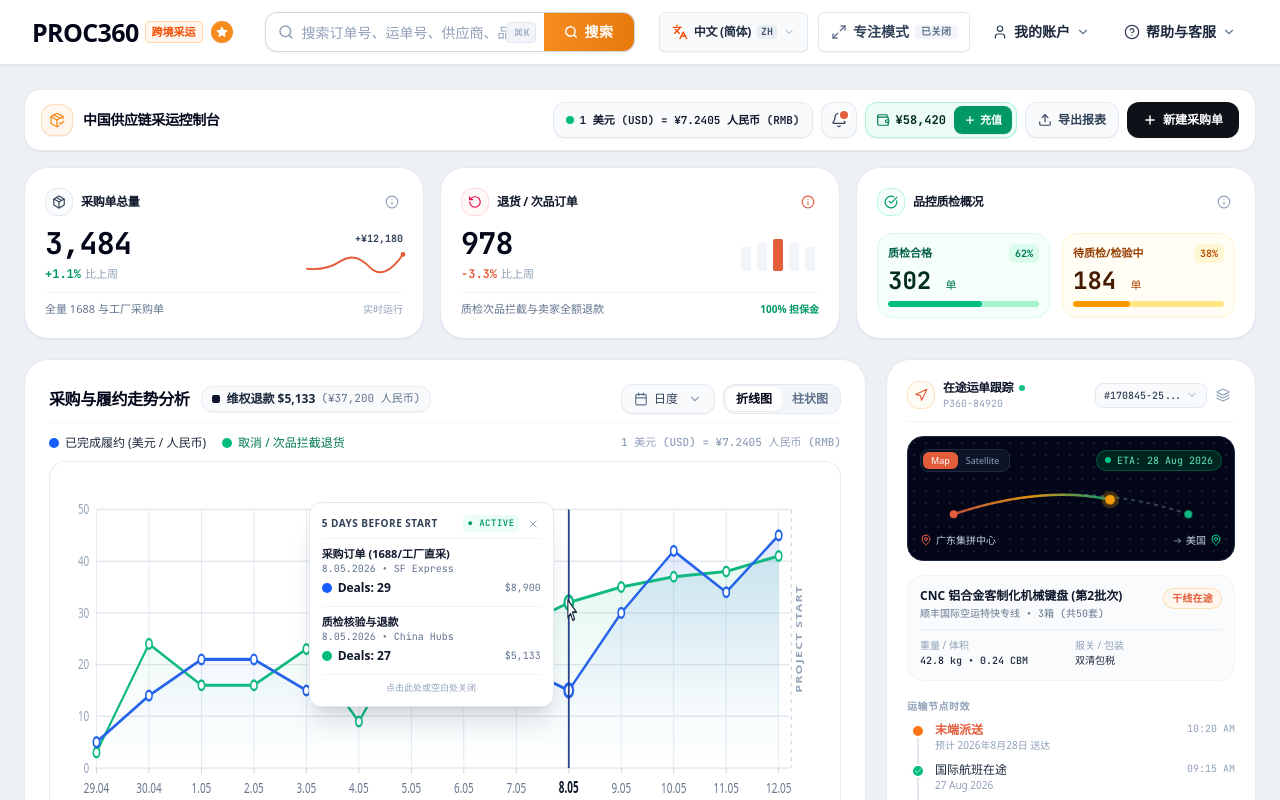
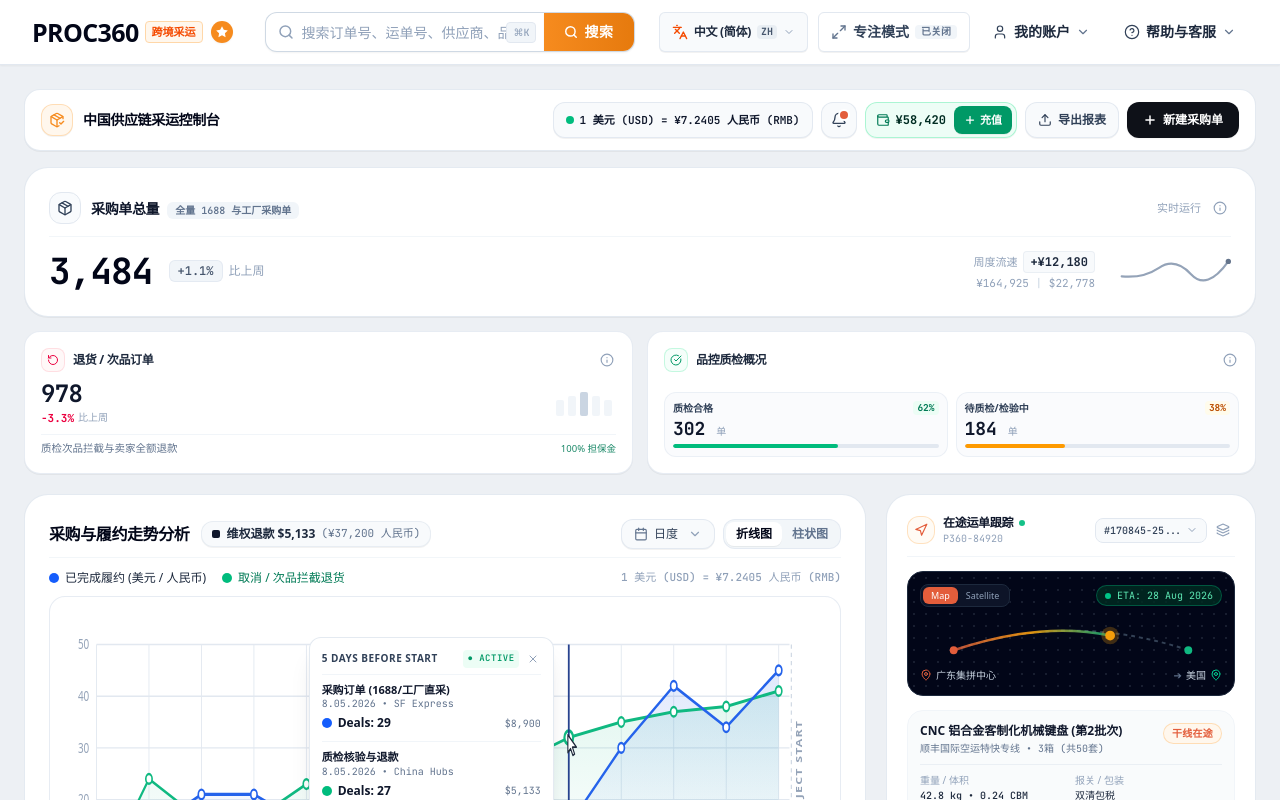
Before and after one commit to G00dhead/Proc361, a React (Vite) app: page / in a window 1280 px wide. Shown: the top 800 px of the page. Built offline with nearby package versions, Linux system fonts and the light colour scheme; a web font is replaced by a local one.

Commit message:
feat(analytics): restructure sourcing dashboard stats
Adopted a hierarchical layout for sourcing analytics to prioritize the total orders metric, improving readability and visual emphasis on key business KPIs.

```diff
--- a/src/components/SourcingAnalyticsSection.tsx
+++ b/src/components/SourcingAnalyticsSection.tsx
@@ -335,19 +335,28 @@
   return (
     <>
       <div className="w-full flex flex-col gap-4 sm:gap-5">
-        {/* TOP ROW: 3 STAT CARDS */}
-        <div className="grid grid-cols-1 sm:grid-cols-3 gap-3.5 sm:gap-4">
-
-          {/* Card 1: Total Orders */}
-          <div className="bg-white rounded-3xl p-4 sm:p-5 border border-slate-200/90 shadow-2xs flex flex-col justify-between relative hover:border-slate-300 transition-all group">
-            {/* Header with Box Icon & Info */}
-            <div className="flex items-center justify-between">
+        {/* TOP STATS WITH CLEAR HIERARCHY: Primary Total Orders at top, Secondary smaller cards below */}
+        <div className="flex flex-col gap-3 sm:gap-3.5">
+
+          {/* Top / Primary Hero Card: Total Orders */}
+          <div className="bg-white rounded-3xl p-4 sm:p-6 border border-slate-200/90 shadow-2xs relative hover:border-slate-300 transition-all">
+            {/* Header */}
+            <div className="flex items-center justify-between pb-3 border-b border-slate-100/90">
+              <div className="flex items-center gap-2.5">
+                <div className="w-8 h-8 rounded-xl border border-slate-200 flex items-center justify-center text-slate-700 bg-slate-50/80">
+                  <Package className="w-4 h-4 text-slate-700" />
+                </div>
+                <div>
+                  <span className="text-xs sm:text-sm font-bold text-slate-900 tracking-tight">{t.totalOrders}</span>
+                  <span className="ml-2 px-2 py-0.5 rounded-md bg-slate-100 text-slate-500 font-mono text-[10px] font-semibold">
+                    {t.all1688FactoryPos}
+                  </span>
+                </div>
+              </div>
               <div className="flex items-center gap-2">
-                <div className="w-7 h-7 rounded-xl border border-slate-200 flex items-center justify-center text-slate-700 bg-slate-50/50">
-                  <Package className="w-3.5 h-3.5 text-slate-700" />
-                </div>
-                <span className="text-xs font-bold text-slate-900 tracking-tight">{t.totalOrders}</span>
-              </div>
+                <span className="hidden sm:inline-block text-[11px] text-slate-400 font-medium">
+                  {t.activeStatus}
+                </span>
                 <Tooltip
                   title={t.totalOrders}
                   content={language === 'zh' ? '通过 1688、淘宝及工厂直采的所有采购单累计汇总。' : "Cumulative count of all Purchase Orders routed through 1688, Taobao, and OEM factories."}
@@ -361,53 +370,67 @@
                   </div>
                 </Tooltip>
               </div>
-
-            {/* Metric & Mini Sparkline */}
-            <div className="flex items-center justify-between mt-3">
-              <div>
-                <div className="text-2xl sm:text-3xl font-extrabold text-slate-950 font-mono tracking-tight leading-none">
+            </div>
+
+            {/* Main Metrics Row */}
+            <div className="flex flex-col sm:flex-row sm:items-center justify-between gap-4 pt-3.5">
+              {/* Primary Count & Dulled-out Delta */}
+              <div className="flex items-baseline sm:items-center gap-3 sm:gap-4 flex-wrap">
+                <div className="text-3xl sm:text-4xl font-extrabold text-slate-950 font-mono tracking-tight leading-none">
                   3,484
                 </div>
-                <div className="flex items-center gap-1 mt-2 text-xs font-bold text-emerald-600 font-mono">
-                  <span>+1.1%</span>
-                  <span className="text-slate-400 font-normal font-sans text-[11px]">{t.vsLastWeek}</span>
-                </div>
-              </div>
-
-              {/* Sparkline Visualizer with +$12,180 badge */}
-              <div className="flex flex-col items-end">
-                <span className="text-[10px] font-mono font-bold text-slate-700 mb-0.5">
+                {/* Dulled out color badge matching user selection */}
+                <div className="flex items-center gap-1.5">
+                  <span className="inline-flex items-center gap-1 px-2 py-0.5 rounded-md bg-slate-100 text-slate-600 border border-slate-200/80 text-xs font-mono font-medium">
+                    +1.1%
+                  </span>
+                  <span className="text-slate-400 font-normal font-sans text-xs">{t.vsLastWeek}</span>
+                </div>
+              </div>
+
+              {/* Volume Velocity & Soft Sparkline */}
+              <div className="flex items-center gap-4 sm:gap-6 justify-between sm:justify-end">
+                <div className="flex flex-col items-start sm:items-end">
+                  <div className="flex items-center gap-1.5">
+                    <span className="text-[11px] text-slate-400 font-medium">{language === 'zh' ? '周度流速' : 'Weekly Velocity'}</span>
+                    <span className="text-xs font-mono font-bold text-slate-800 bg-slate-50 px-1.5 py-0.5 rounded border border-slate-200/60">
                       +¥12,180
                     </span>
-                <svg className="w-20 sm:w-24 h-8 overflow-visible" viewBox="0 0 100 30">
+                  </div>
+                  <div className="text-[11px] font-mono text-slate-400 mt-0.5">
+                    ¥{totalSourcedRMB.toLocaleString(undefined, { minimumFractionDigits: 0, maximumFractionDigits: 0 })} <span className="text-slate-300">|</span> ${totalSourcedUSD.toLocaleString(undefined, { minimumFractionDigits: 0, maximumFractionDigits: 0 })}
+                  </div>
+                </div>
+
+                {/* Refined Muted Sparkline */}
+                <div className="shrink-0">
+                  <svg className="w-24 sm:w-28 h-8 overflow-visible" viewBox="0 0 100 30">
                     <path
-                    d="M 0,20 Q 20,22 35,12 T 65,18 T 100,5"
+                      d="M 0,20 Q 20,22 35,12 T 65,18 T 100,6"
                       fill="none"
-                    stroke="#E35D3B"
+                      stroke="#94a3b8"
                       strokeWidth="2"
                       strokeLinecap="round"
                     />
-                  <circle cx="100" cy="5" r="2.5" fill="#E35D3B" />
+                    <circle cx="100" cy="6" r="2.5" fill="#64748b" />
                   </svg>
                 </div>
               </div>
-
-            {/* Helper Bar */}
-            <div className="mt-2.5 pt-2 border-t border-slate-100 flex items-center justify-between text-[11px] text-slate-500">
-              <span>{t.all1688FactoryPos}</span>
-              <span className="text-slate-400 text-[10px]">{t.activeStatus}</span>
-            </div>
-          </div>
-
-          {/* Card 2: Returns / QC Issues Orders */}
-          <div className="bg-white rounded-3xl p-4 sm:p-5 border border-slate-200/90 shadow-2xs flex flex-col justify-between relative hover:border-slate-300 transition-all group">
-            {/* Header with Rotate Icon & Info */}
+            </div>
+          </div>
+
+          {/* Secondary Row: Returns & Fulfilled Cards (Smaller & Compact) */}
+          <div className="grid grid-cols-1 sm:grid-cols-2 gap-3 sm:gap-3.5">
+
+            {/* Card 2: Returns / QC Issues Orders (Smaller) */}
+            <div className="bg-white rounded-2xl p-3 sm:p-4 border border-slate-200/80 shadow-2xs flex flex-col justify-between relative hover:border-slate-300 transition-all group">
+              {/* Header */}
               <div className="flex items-center justify-between">
                 <div className="flex items-center gap-2">
-                <div className="w-7 h-7 rounded-xl border border-rose-200/70 flex items-center justify-center text-rose-600 bg-rose-50/50">
-                  <RotateCcw className="w-3.5 h-3.5 text-rose-600" />
-                </div>
-                <span className="text-xs font-bold text-slate-900 tracking-tight">{t.returnsOrders}</span>
+                  <div className="w-6 h-6 rounded-lg border border-rose-200/60 flex items-center justify-center text-rose-600 bg-rose-50/50">
+                    <RotateCcw className="w-3 h-3 text-rose-600" />
+                  </div>
+                  <span className="text-xs font-bold text-slate-800 tracking-tight">{t.returnsOrders}</span>
                 </div>
                 <Tooltip
                   title={t.returnsOrders}
@@ -415,54 +438,54 @@
                   position="bottom"
                 >
                   <div
-                  className="text-slate-400 hover:text-slate-700 transition-colors p-1 rounded-lg hover:bg-slate-100 cursor-pointer"
+                    className="text-slate-400 hover:text-slate-700 transition-colors p-0.5 rounded-lg hover:bg-slate-100 cursor-pointer"
                     aria-label="Returns order explanation"
                   >
-                  <Info className="w-3.5 h-3.5 text-[#E35D3B]" />
+                    <Info className="w-3.5 h-3.5 text-slate-400" />
                   </div>
                 </Tooltip>
               </div>
 
               {/* Metric & Mini Columns */}
-            <div className="flex items-center justify-between mt-3">
+              <div className="flex items-center justify-between mt-2.5">
                 <div>
-                <div className="text-2xl sm:text-3xl font-extrabold text-slate-950 font-mono tracking-tight leading-none">
+                  <div className="text-xl sm:text-2xl font-extrabold text-slate-900 font-mono tracking-tight leading-none">
                     978
                   </div>
-                <div className="flex items-center gap-1 mt-2 text-xs font-bold text-[#E35D3B] font-mono">
-                  <span>-3.3%</span>
-                  <span className="text-slate-400 font-normal font-sans text-[11px]">{t.vsLastWeek}</span>
+                  <div className="flex items-center gap-1 mt-1 text-[11px] font-medium text-slate-500 font-mono">
+                    <span className="text-rose-600 font-bold">-3.3%</span>
+                    <span className="text-slate-400 font-normal font-sans text-[10px]">{t.vsLastWeek}</span>
                   </div>
                 </div>
 
                 {/* Mini Column Array */}
-              <div className="flex items-end gap-1.5 h-8 pr-1">
-                <div className="w-2.5 h-6 rounded-xs bg-slate-100" />
-                <div className="w-2.5 h-7 rounded-xs bg-slate-100" />
-                <div className="w-2.5 h-8 rounded-xs bg-[#E35D3B]" />
-                <div className="w-2.5 h-7 rounded-xs bg-slate-100" />
-                <div className="w-2.5 h-6 rounded-xs bg-slate-100" />
+                <div className="flex items-end gap-1 h-6 pr-1">
+                  <div className="w-2 h-4 rounded-xs bg-slate-100" />
+                  <div className="w-2 h-5 rounded-xs bg-slate-100" />
+                  <div className="w-2 h-6 rounded-xs bg-slate-300" />
+                  <div className="w-2 h-5 rounded-xs bg-slate-100" />
+                  <div className="w-2 h-4 rounded-xs bg-slate-100" />
                 </div>
               </div>
 
               {/* Helper Bar */}
-            <div className="mt-2.5 pt-2 border-t border-slate-100 flex items-center justify-between text-[11px] text-slate-500">
+              <div className="mt-2 pt-1.5 border-t border-slate-100 flex items-center justify-between text-[10.5px] text-slate-500">
                 <span className="truncate pr-1">
                   {t.returnsOrdersDesc}
                 </span>
-              <span className="text-emerald-600 font-semibold text-[10px]">{t.escrow100}</span>
-            </div>
-          </div>
-
-          {/* Card 3: Fulfilled Orders & QC Satisfaction */}
-          <div className="bg-white rounded-3xl p-4 sm:p-5 border border-slate-200/90 shadow-2xs flex flex-col justify-between relative hover:border-slate-300 transition-all group">
-            {/* Header with Checkmark Icon & Info */}
+                <span className="text-emerald-700/90 font-medium text-[9.5px] shrink-0">{t.escrow100}</span>
+              </div>
+            </div>
+
+            {/* Card 3: Fulfilled Orders & QC Satisfaction (Smaller) */}
+            <div className="bg-white rounded-2xl p-3 sm:p-4 border border-slate-200/80 shadow-2xs flex flex-col justify-between relative hover:border-slate-300 transition-all group">
+              {/* Header */}
               <div className="flex items-center justify-between">
                 <div className="flex items-center gap-2">
-                <div className="w-7 h-7 rounded-xl border border-emerald-200/70 flex items-center justify-center text-emerald-600 bg-emerald-50/50">
-                  <CheckCircle className="w-3.5 h-3.5 text-emerald-600" />
-                </div>
-                <span className="text-xs font-bold text-slate-900 tracking-tight">{t.fulfilledOrders}</span>
+                  <div className="w-6 h-6 rounded-lg border border-emerald-200/60 flex items-center justify-center text-emerald-600 bg-emerald-50/50">
+                    <CheckCircle className="w-3 h-3 text-emerald-600" />
+                  </div>
+                  <span className="text-xs font-bold text-slate-800 tracking-tight">{t.fulfilledOrders}</span>
                 </div>
                 <Tooltip
                   title={t.fulfilledOrders}
@@ -470,7 +493,7 @@
                   position="bottom"
                 >
                   <div
-                  className="text-slate-400 hover:text-slate-700 transition-colors p-1 rounded-lg hover:bg-slate-100 cursor-pointer"
+                    className="text-slate-400 hover:text-slate-700 transition-colors p-0.5 rounded-lg hover:bg-slate-100 cursor-pointer"
                     aria-label="Fulfilled orders explanation"
                   >
                     <Info className="w-3.5 h-3.5" />
@@ -479,34 +502,36 @@
               </div>
 
               {/* Split Progress Columns with Clear Contextual Labels */}
-            <div className="grid grid-cols-2 gap-3 mt-3">
-              {/* Passed QC / Satisfied (Green) */}
-              <div className="bg-emerald-50/50 p-2.5 rounded-2xl border border-emerald-100/80">
+              <div className="grid grid-cols-2 gap-2 mt-2">
+                {/* Passed QC */}
+                <div className="bg-slate-50/70 p-2 rounded-xl border border-slate-200/60">
                   <div className="flex items-center justify-between">
-                  <span className="text-[11px] text-emerald-800 font-bold">{t.passedQc}</span>
-                  <span className="text-[10px] font-mono font-bold text-emerald-700 bg-emerald-100/70 px-1.5 py-0.5 rounded-md">62%</span>
-                </div>
-                <div className="text-xl sm:text-2xl font-extrabold text-emerald-950 font-mono leading-none mt-1.5">
-                  302 <span className="text-[11px] font-sans font-normal text-emerald-700">{t.poUnit}</span>
-                </div>
-                <div className="w-full h-1.5 rounded-full bg-emerald-200 mt-2 overflow-hidden">
+                    <span className="text-[10px] text-slate-700 font-semibold">{t.passedQc}</span>
+                    <span className="text-[9.5px] font-mono font-bold text-emerald-700 bg-emerald-50 px-1 py-0.2 rounded">62%</span>
+                  </div>
+                  <div className="text-base sm:text-lg font-extrabold text-slate-900 font-mono leading-none mt-1">
+                    302 <span className="text-[10px] font-sans font-normal text-slate-400">{t.poUnit}</span>
+                  </div>
+                  <div className="w-full h-1 rounded-full bg-slate-200 mt-1.5 overflow-hidden">
                     <div className="h-full bg-emerald-500 rounded-full w-[62%]" />
                   </div>
                 </div>
 
-              {/* In Inspection / Pending (Amber/Yellow) */}
-              <div className="bg-amber-50/50 p-2.5 rounded-2xl border border-amber-100/80">
+                {/* In Inspection / Pending */}
+                <div className="bg-slate-50/70 p-2 rounded-xl border border-slate-200/60">
                   <div className="flex items-center justify-between">
-                  <span className="text-[11px] text-amber-800 font-bold">{t.inQcQueue}</span>
-                  <span className="text-[10px] font-mono font-bold text-amber-700 bg-amber-100/70 px-1.5 py-0.5 rounded-md">38%</span>
-                </div>
-                <div className="text-xl sm:text-2xl font-extrabold text-amber-950 font-mono leading-none mt-1.5">
-                  184 <span className="text-[11px] font-sans font-normal text-amber-700">{t.poUnit}</span>
-                </div>
-                <div className="w-full h-1.5 rounded-full bg-amber-200 mt-2 overflow-hidden">
+                    <span className="text-[10px] text-slate-700 font-semibold">{t.inQcQueue}</span>
+                    <span className="text-[9.5px] font-mono font-bold text-amber-700 bg-amber-50 px-1 py-0.2 rounded">38%</span>
+                  </div>
+                  <div className="text-base sm:text-lg font-extrabold text-slate-900 font-mono leading-none mt-1">
+                    184 <span className="text-[10px] font-sans font-normal text-slate-400">{t.poUnit}</span>
+                  </div>
+                  <div className="w-full h-1 rounded-full bg-slate-200 mt-1.5 overflow-hidden">
                     <div className="h-full bg-amber-500 rounded-full w-[38%]" />
                   </div>
                 </div>
+              </div>
+
             </div>
 
           </div>
```
Lines whose indentation alone changed are shown as unchanged.
